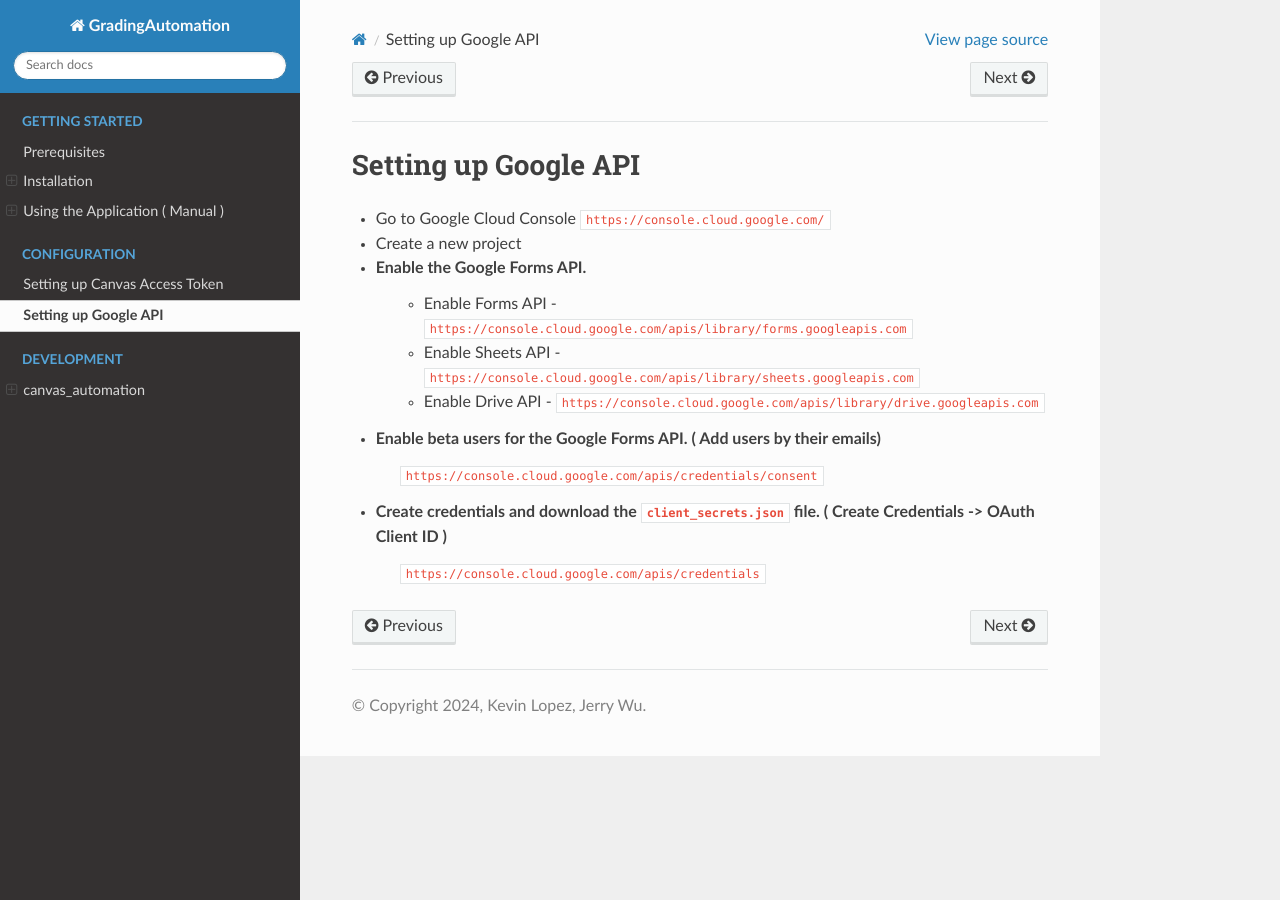
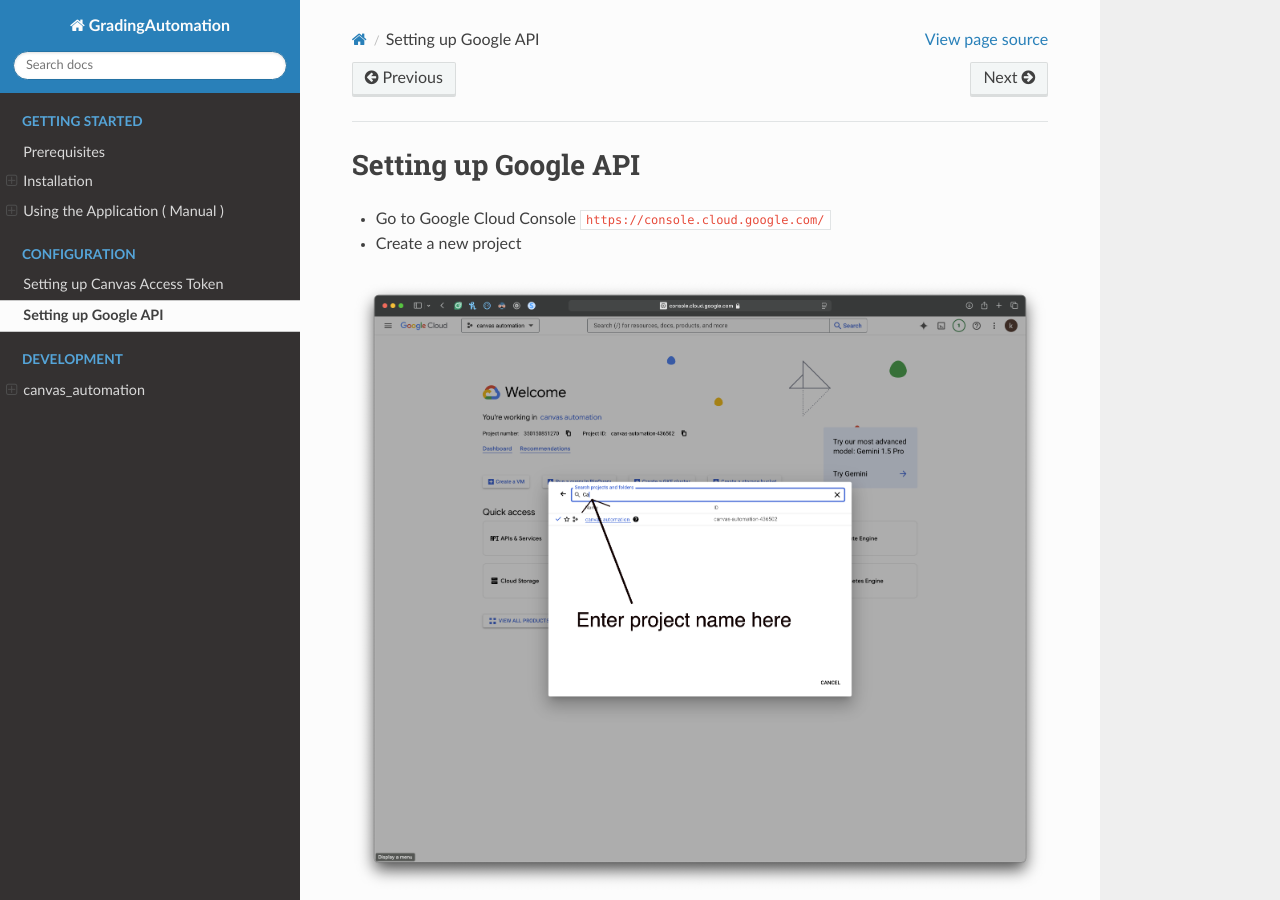
Before and after one commit to KevinDLopez/canvas_automation, a Sphinx documentation site: the page built from docs/source/setting_up_google_api.rst, in a window 1280 px wide and 900 px high. Built offline with Sphinx 7.4.7 and the Read the Docs theme 3.1.0, drawn with Linux system fonts in a browser that asks for light colours.

Commit message:
Added images for setting up google api

```diff
--- a/docs/source/setting_up_google_api.rst
+++ b/docs/source/setting_up_google_api.rst
@@ -4,11 +4,25 @@
 
 * Go to Google Cloud Console ``https://console.cloud.google.com/``
 * Create a new project
+
+.. image:: _static/GoogleAPI/CreatingProjectInGoogle.png
+   :width: 800
+   :alt: Creating a project in Google Cloud Console
+
 * Enable the Google Forms API.
    * Enable Forms API  - ``https://console.cloud.google.com/apis/library/forms.googleapis.com``
    * Enable Sheets API - ``https://console.cloud.google.com/apis/library/sheets.googleapis.com``
    * Enable Drive API - ``https://console.cloud.google.com/apis/library/drive.googleapis.com``
 * Enable beta users for the Google Forms API. ( Add users by their emails)
    ``https://console.cloud.google.com/apis/credentials/consent``
+
+   .. image:: _static/GoogleAPI/Credentials.png
+      :width: 800
+      :alt: Google Credentials Page
+
 * Create credentials and download the ``client_secrets.json`` file. ( Create Credentials ->  OAuth Client ID )
    ``https://console.cloud.google.com/apis/credentials``
+
+   .. image:: _static/GoogleAPI/AddingTestUser.png
+      :width: 800
+      :alt: Adding Test User in Google Cloud Console
```
Also changed, not shown: docs/source/_static/GoogleAPI/AddingTestUser.png (added), docs/source/_static/GoogleAPI/CreatingProjectInGoogle.png (added), docs/source/_static/GoogleAPI/Credentials.png (added), docs/source/_static/GoogleAPI/FomAPI.png (added).
